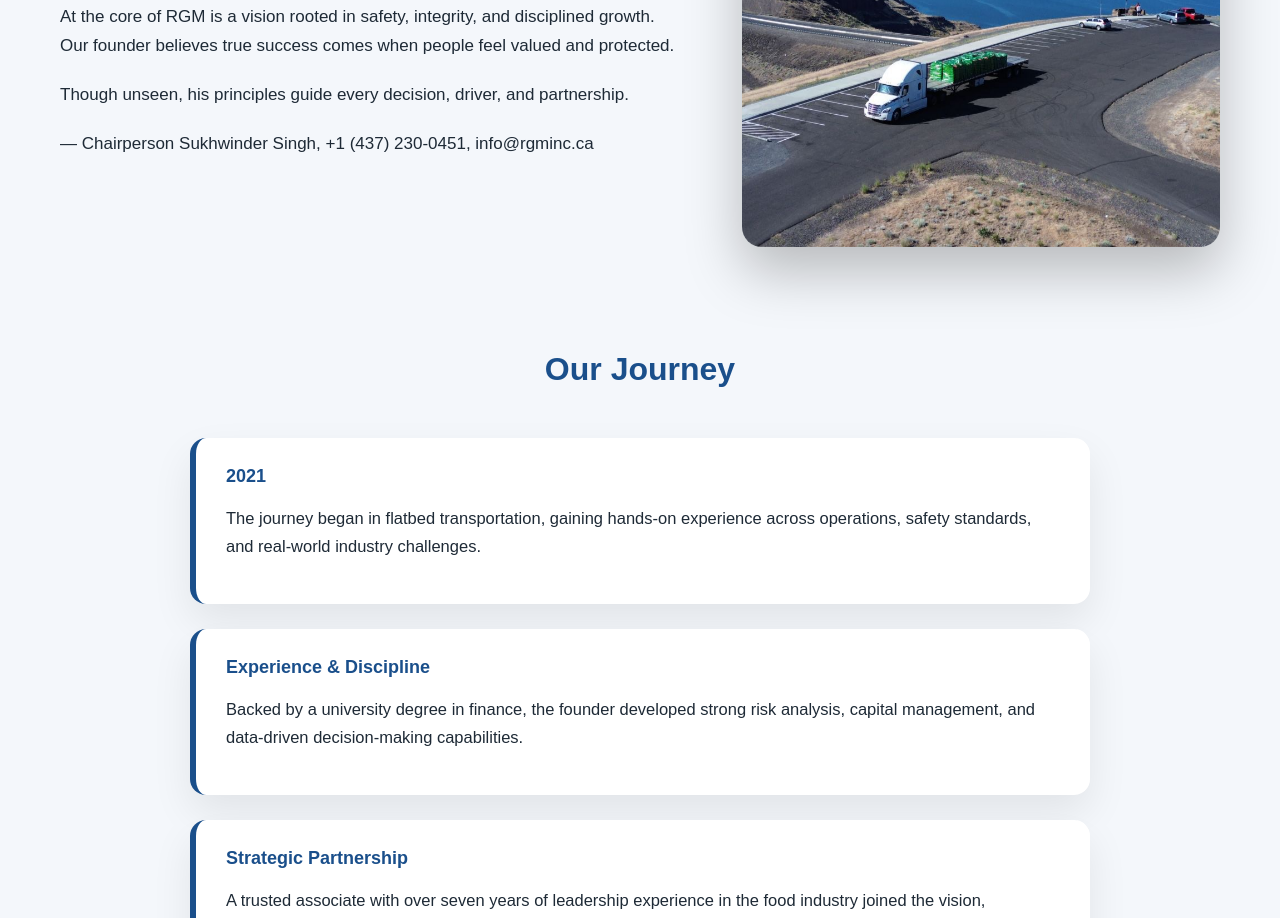
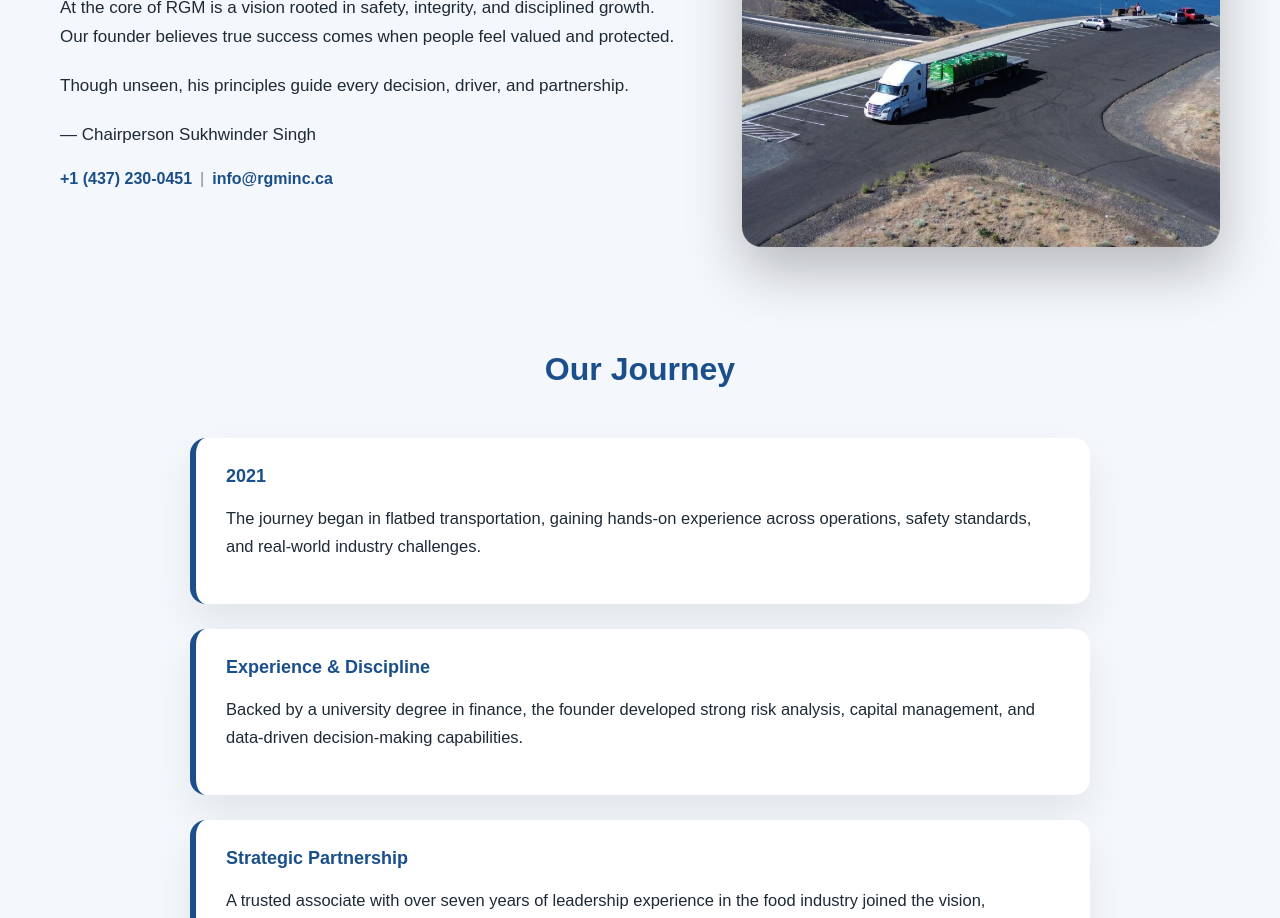
Before and after one commit to MrVenom786/rgm-web-frontend, a React (Create React App) app: page /company/founder in a window 1280 px wide. Shown: the part 1160-2078 px from the top of the page. Built offline with nearby package versions, Linux system fonts and the light colour scheme.

Commit message:
Update Founder.js

```diff
--- a/src/pages/company/Founder.js
+++ b/src/pages/company/Founder.js
@@ -76,9 +76,23 @@ function Founder() {
 </p>
 
 <div className="founder-signature">
+  <div className="founder-signature">
   <p className="quote-signoff">
-    — Chairperson Sukhwinder Singh, +1 (437) 230-0451, info@rgminc.ca
+    — Chairperson Sukhwinder Singh
   </p>
+
+  <div className="founder-contact">
+    <a href="tel:+14372300451" className="founder-phone">
+      +1 (437) 230-0451
+    </a>
+
+    <span className="contact-separator"> | </span>
+
+    <a href="mailto:info@rgminc.ca" className="founder-email">
+      info@rgminc.ca
+    </a>
+  </div>
+</div>
 
 </div>
         </div>
```
